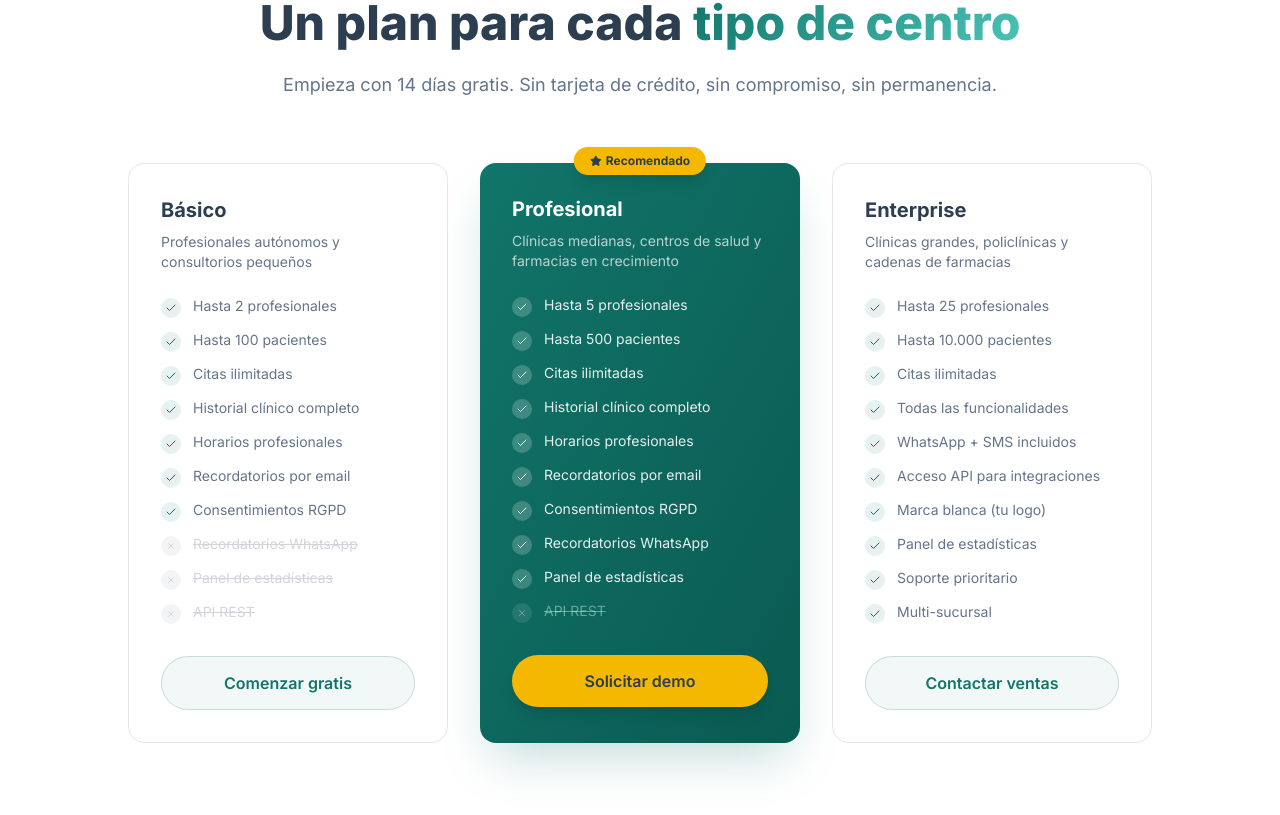
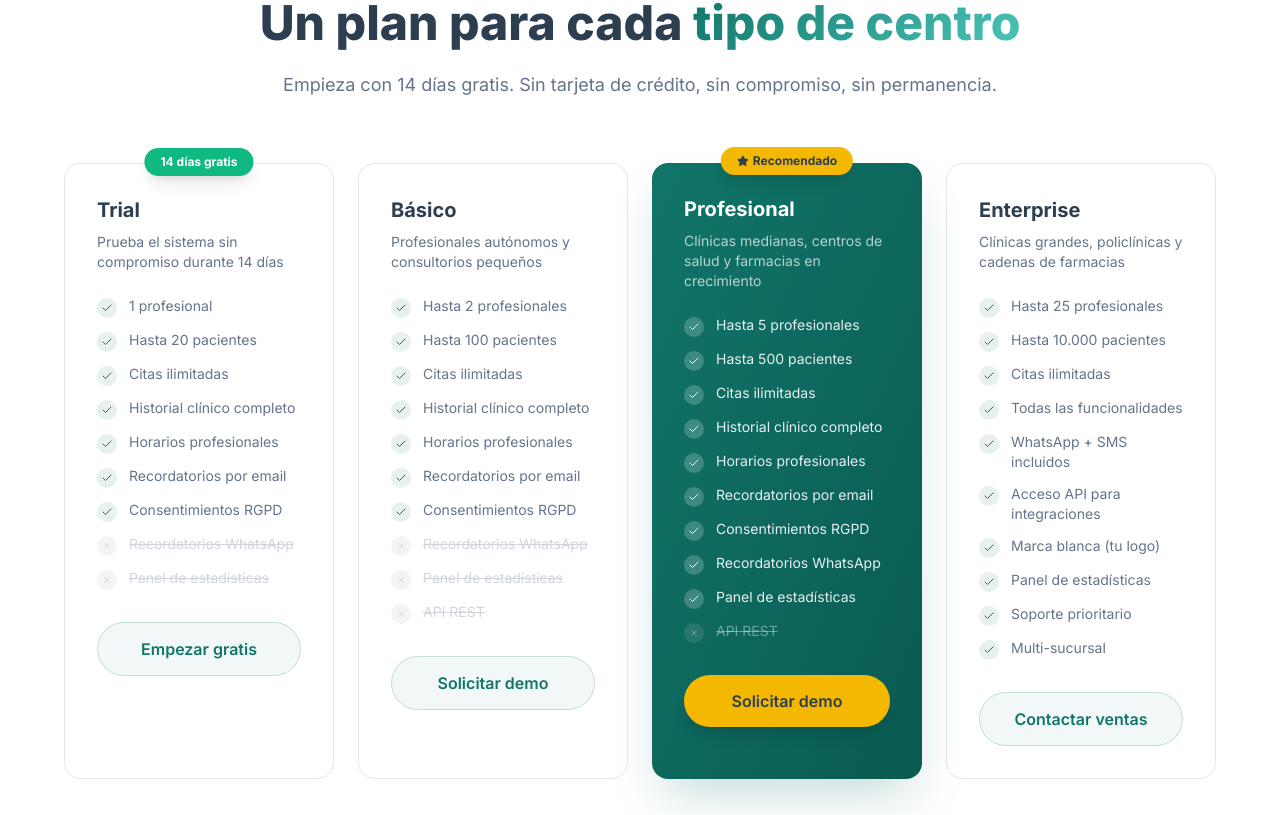
Before and after one commit to eecordova82/medfarmasoft, a React (Vite) app in the folder web/: page / in a window 1280 px wide. Shown: the part 3585-4400 px from the top of the page. Built offline with nearby package versions, Linux system fonts and the light colour scheme.

Commit message:
feat: change

```diff
--- a/web/src/App.jsx
+++ b/web/src/App.jsx
@@ -5,7 +5,7 @@ import WhyUs from './components/WhyUs'
 import Pricing from './components/Pricing'
 import HowItWorks from './components/HowItWorks'
 import Platforms from './components/Platforms'
-import Testimonials from './components/Testimonials'
+
 import Blog from './components/Blog'
 import Contact from './components/Contact'
 import Cta from './components/Cta'
@@ -21,7 +21,7 @@ function App() {
       <Pricing />
       <HowItWorks />
       <Platforms />
-      <Testimonials />
+
       <Blog />
       <Contact />
       <Cta />
--- a/web/src/components/Pricing.jsx
+++ b/web/src/components/Pricing.jsx
@@ -2,6 +2,24 @@ import { Check, X, Star } from 'lucide-react'
 import { useScrollReveal } from '../hooks/useScrollReveal'
 
 const plans = [
+  {
+    name: 'Trial',
+    target: 'Prueba el sistema sin compromiso durante 14 días',
+    trial: true,
+    features: [
+      { text: '1 profesional', included: true },
+      { text: 'Hasta 20 pacientes', included: true },
+      { text: 'Citas ilimitadas', included: true },
+      { text: 'Historial clínico completo', included: true },
+      { text: 'Horarios profesionales', included: true },
+      { text: 'Recordatorios por email', included: true },
+      { text: 'Consentimientos RGPD', included: true },
+      { text: 'Recordatorios WhatsApp', included: false },
+      { text: 'Panel de estadísticas', included: false },
+    ],
+    cta: 'Empezar gratis',
+    highlighted: false,
+  },
   {
     name: 'Básico',
     target: 'Profesionales autónomos y consultorios pequeños',
@@ -17,7 +35,7 @@ const plans = [
       { text: 'Panel de estadísticas', included: false },
       { text: 'API REST', included: false },
     ],
-    cta: 'Comenzar gratis',
+    cta: 'Solicitar demo',
     highlighted: false,
   },
   {
@@ -79,7 +97,7 @@ export default function Pricing() {
         </div>
 
         {/* Pricing cards */}
-        <div className="grid md:grid-cols-3 gap-8 max-w-5xl mx-auto">
+        <div className="grid md:grid-cols-2 lg:grid-cols-4 gap-6 max-w-6xl mx-auto">
           {plans.map((plan, index) => (
             <div
               key={plan.name}
@@ -94,6 +112,11 @@ export default function Pricing() {
                 <div className="absolute -top-4 left-1/2 -translate-x-1/2 inline-flex items-center gap-1 px-4 py-1.5 bg-accent text-secondary text-xs font-bold rounded-full shadow-lg">
                   <Star size={12} className="fill-current" />
                   Recomendado
+                </div>
+              )}
+              {plan.trial && (
+                <div className="absolute -top-4 left-1/2 -translate-x-1/2 inline-flex items-center gap-1 px-4 py-1.5 bg-emerald-500 text-white text-xs font-bold rounded-full shadow-lg">
+                  14 días gratis
                 </div>
               )}
 
```
